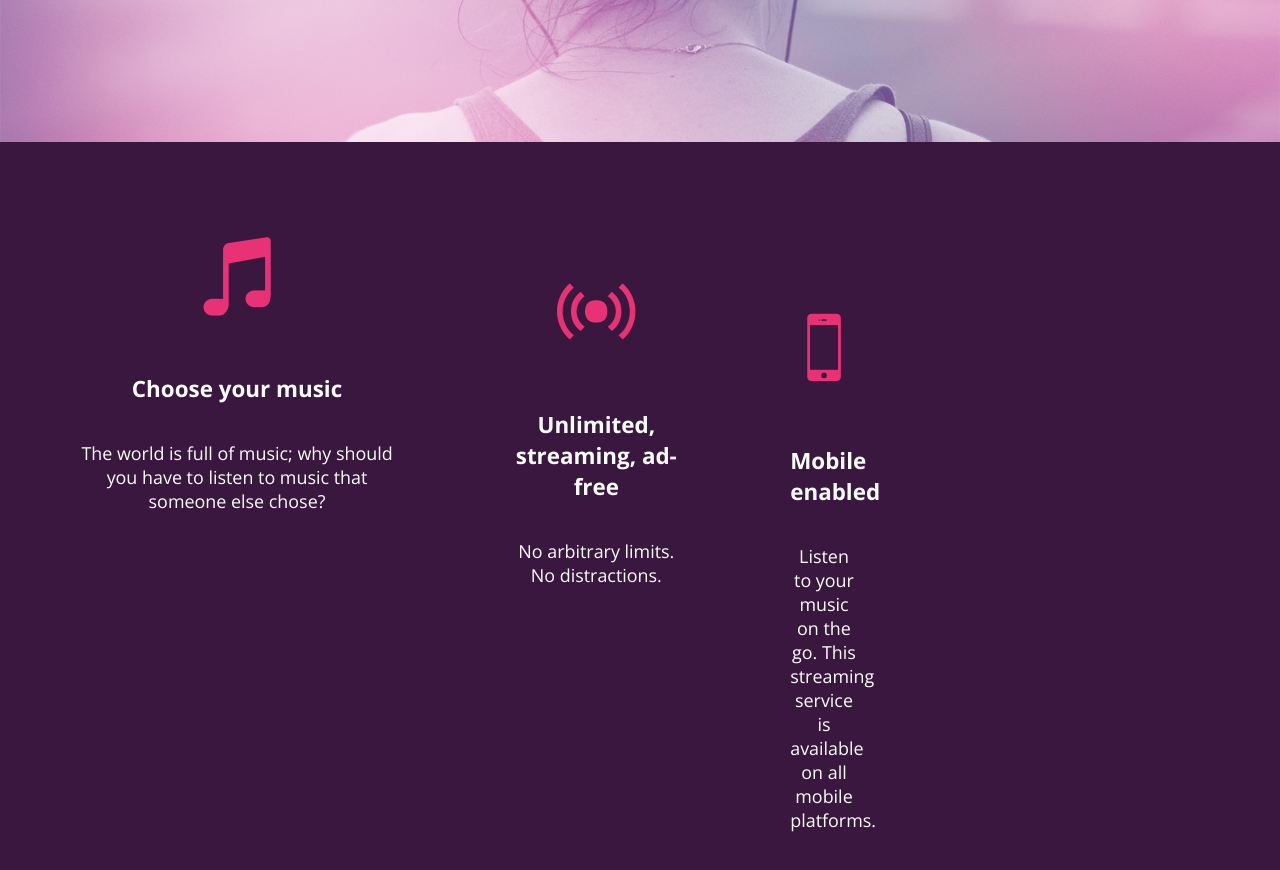
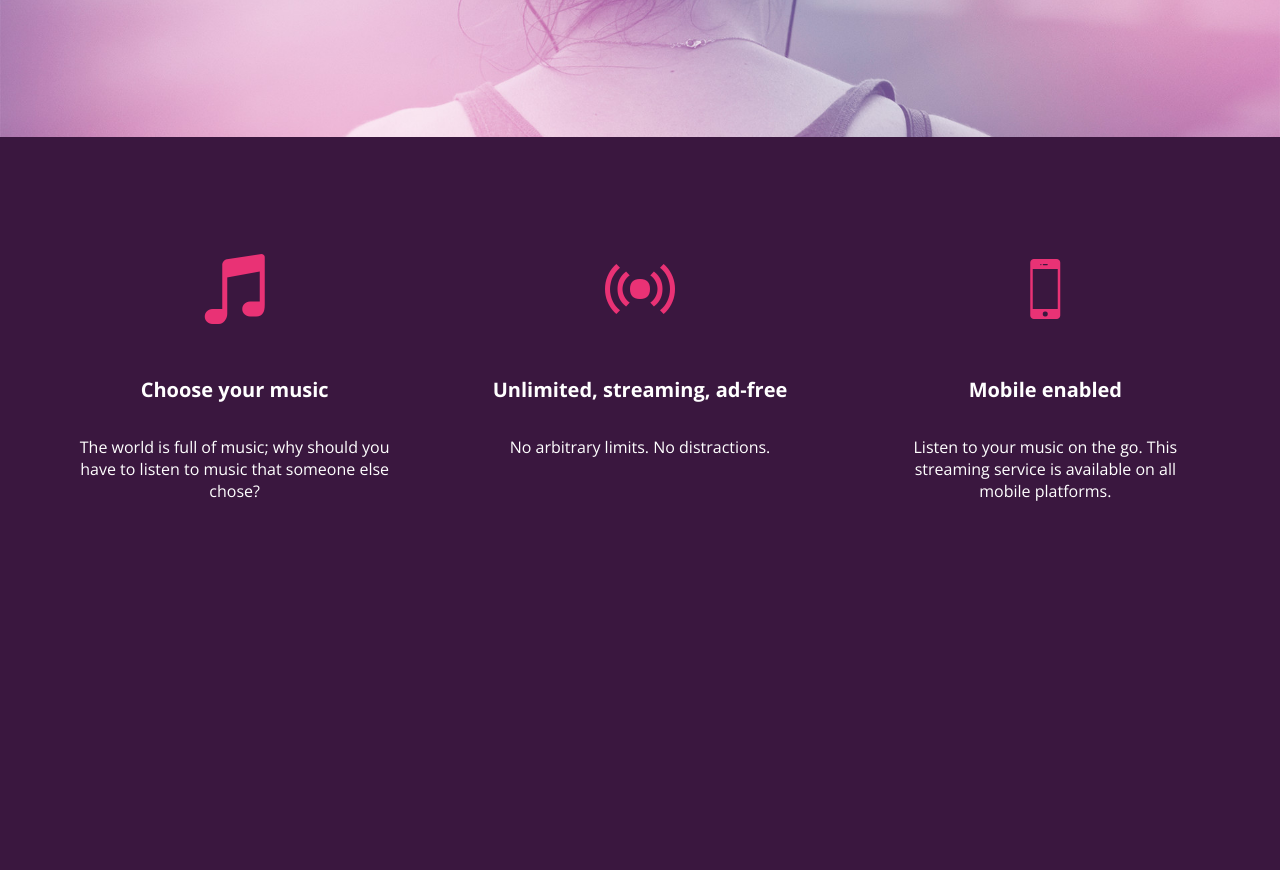
Before and after one commit to bill-valdez/bloc_jams, a plain HTML site: page index.html in a window 1280 px wide. Shown: the part 580-1450 px from the top of the page. After the commit the page ends 1194 px from the top, so only its background shows below. Drawn offline with nearby package versions, Linux system fonts and the light colour scheme.

Commit message:
Modified requirements for the assignments end of week one.

```diff
--- a/css/landing.css
+++ b/css/landing.css
@@ -26,20 +26,9 @@
      text-shadow: 1px 1px 0px rgb(58,23,63);
  }
 
- .selling-points {
-     position: relative;
-     display: table;
-     -webkit-box-sizing: border-box;
-     -moz-box-sizing: border-box;
-     box-sizing: border-box;
- }
 
- .point {
-     display: table-cell;
-     position: relative;
-     padding: 2rem;
-     text-align: center;
- }
+
+
 
  .point .point-title {
      font-size: 1.25rem;
--- a/css/styles.css
+++ b/css/styles.css
@@ -1,8 +1,4 @@
-  *, *::before, *::after {
-     -moz-box-sizing: border-box;
-     -webkit-box-sizing: border-box;
-     box-sizing: border-box;
- }
+
 
  html {
      height: 100%; /* makes sure our HTML takes up 100% of the browser window */
@@ -132,28 +128,9 @@
      background-color: white;
  }
 
-  /* Medium and small screens (640px) */
-  @media (min-width: 40rem) {
-     html { font-size: 112%; }
 
-     .column {
-         float: left;
-         padding-left: 1rem;
-         padding-right: 1rem;
-     }
 
-     .column.full { width: 100%; }
-     .column.two-thirds { width: 66.7%; }
-     .column.half { width: 50%; }
-     .column.third { width: 33.3%; }
-     .column.fourth { width: 25%; }
-     .column.flow-opposite { float: right; }
- }
 
- /* Medium screens (640px) */
- @media (min-width: 40rem) {
-     html { font-size: 112%; }
- }
 
  /* Large screens (1024px) */
  @media (min-width: 64rem) {
--- a/index.html
+++ b/index.html
@@ -40,7 +40,7 @@
                  <h5 class="point-title">Choose your music</h5>
                  <p class="point-description">The world is full of music; why should you have to listen to music that someone else chose?</p>
              </div>
-             <div class="point">
+
              <div class="point column third">
                  <span class="ion-radio-waves"></span>
                  <h5 class="point-title">Unlimited, streaming, ad-free</h5>
```
